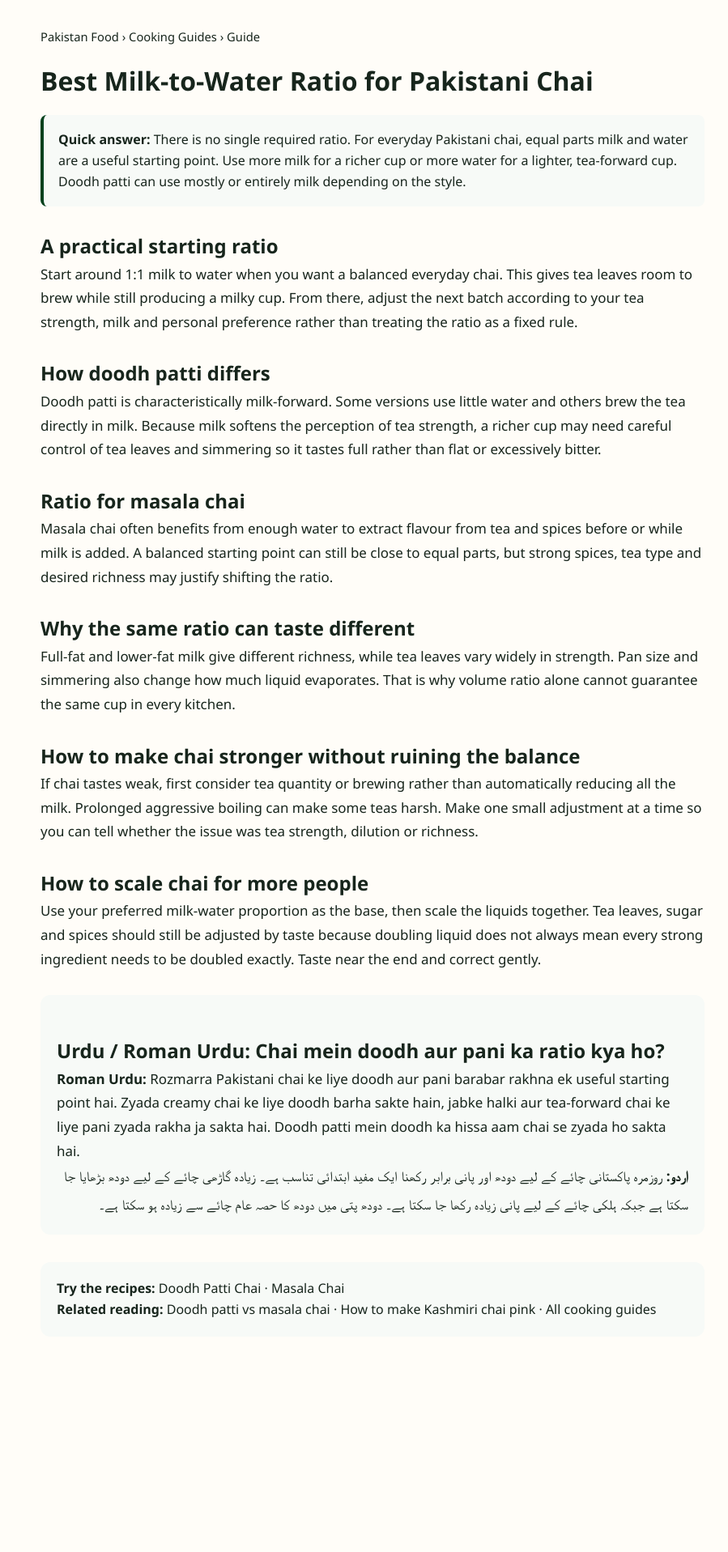
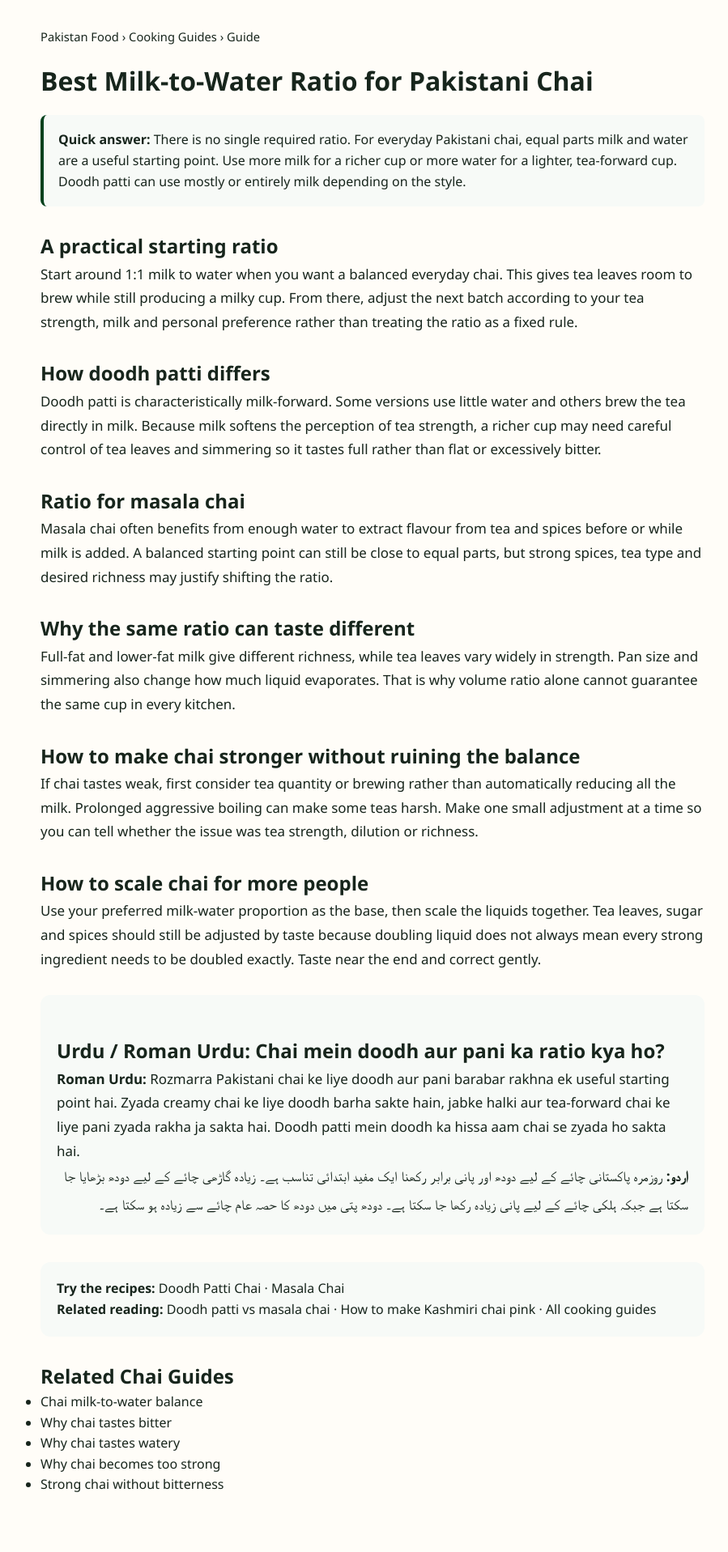
Before and after one commit to manazarali01-hub/pakistan-food, a Jekyll site: the page guides/chai-milk-water-ratio.html, which Jekyll copies as it is, in a window 1280 px wide. Shown: the whole page at 81% size, without its empty margins (180-1079 px from the left). Built offline with Jekyll 4.4.1, drawn with Linux system fonts in a browser that asks for light colours; before the commit the page ends 1721 px from its top, so only the background shows below that.

Commit message:
Build chai troubleshooting internal-link cluster

```diff
--- a/guides/chai-milk-water-ratio.html
+++ b/guides/chai-milk-water-ratio.html
@@ -13,4 +13,4 @@
 <h2>How to make chai stronger without ruining the balance</h2><p>If chai tastes weak, first consider tea quantity or brewing rather than automatically reducing all the milk. Prolonged aggressive boiling can make some teas harsh. Make one small adjustment at a time so you can tell whether the issue was tea strength, dilution or richness.</p>
 <h2>How to scale chai for more people</h2><p>Use your preferred milk-water proportion as the base, then scale the liquids together. Tea leaves, sugar and spices should still be adjusted by taste because doubling liquid does not always mean every strong ingredient needs to be doubled exactly. Taste near the end and correct gently.</p>
 <section class="urdu-box"><h2>Urdu / Roman Urdu: Chai mein doodh aur pani ka ratio kya ho?</h2><p><strong>Roman Urdu:</strong> Rozmarra Pakistani chai ke liye doodh aur pani barabar rakhna ek useful starting point hai. Zyada creamy chai ke liye doodh barha sakte hain, jabke halki aur tea-forward chai ke liye pani zyada rakha ja sakta hai. Doodh patti mein doodh ka hissa aam chai se zyada ho sakta hai.</p><p lang="ur"><strong>اردو:</strong> روزمرہ پاکستانی چائے کے لیے دودھ اور پانی برابر رکھنا ایک مفید ابتدائی تناسب ہے۔ زیادہ گاڑھی چائے کے لیے دودھ بڑھایا جا سکتا ہے جبکہ ہلکی چائے کے لیے پانی زیادہ رکھا جا سکتا ہے۔ دودھ پتی میں دودھ کا حصہ عام چائے سے زیادہ ہو سکتا ہے۔</p></section>
-<div class="guide-cta"><strong>Try the recipes:</strong> <a href="../recipes/doodh-patti-chai.html">Doodh Patti Chai</a> · <a href="../recipes/masala-chai.html">Masala Chai</a><br><strong>Related reading:</strong> <a href="doodh-patti-vs-masala-chai.html">Doodh patti vs masala chai</a> · <a href="how-to-make-kashmiri-chai-pink.html">How to make Kashmiri chai pink</a> · <a href="./">All cooking guides</a></div></main></body></html>
+<div class="guide-cta"><strong>Try the recipes:</strong> <a href="../recipes/doodh-patti-chai.html">Doodh Patti Chai</a> · <a href="../recipes/masala-chai.html">Masala Chai</a><br><strong>Related reading:</strong> <a href="doodh-patti-vs-masala-chai.html">Doodh patti vs masala chai</a> · <a href="how-to-make-kashmiri-chai-pink.html">How to make Kashmiri chai pink</a> · <a href="./">All cooking guides</a></div><section class="related-guides"><h2>Related Chai Guides</h2><ul><li><a href="chai-milk-water-ratio.html">Chai milk-to-water balance</a></li><li><a href="why-chai-tastes-bitter.html">Why chai tastes bitter</a></li><li><a href="why-chai-tastes-watery.html">Why chai tastes watery</a></li><li><a href="why-chai-is-too-strong.html">Why chai becomes too strong</a></li><li><a href="how-to-make-strong-chai-without-bitterness.html">Strong chai without bitterness</a></li></ul></section></main></body></html>
```
